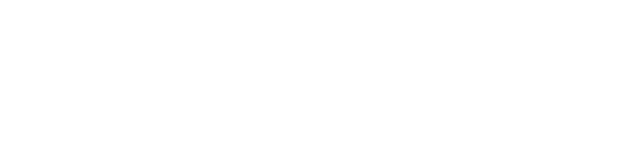
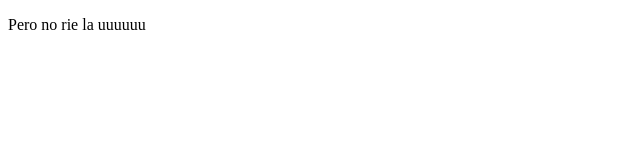
Before and after one commit to Sofia-Ale/testSA, a plain HTML site: page index.html in a window 1280 px wide. Shown: the whole page, without its empty margins (0-640 px from the left). Drawn offline with Linux system fonts and the light colour scheme.

Commit message:
Update index

```diff
--- a/index.html
+++ b/index.html
@@ -6,6 +6,6 @@
     <title>Document</title>
 </head>
 <body>
-
+    <p>Pero no rie la uuuuuu</p>
 </body>
 </html>
```
